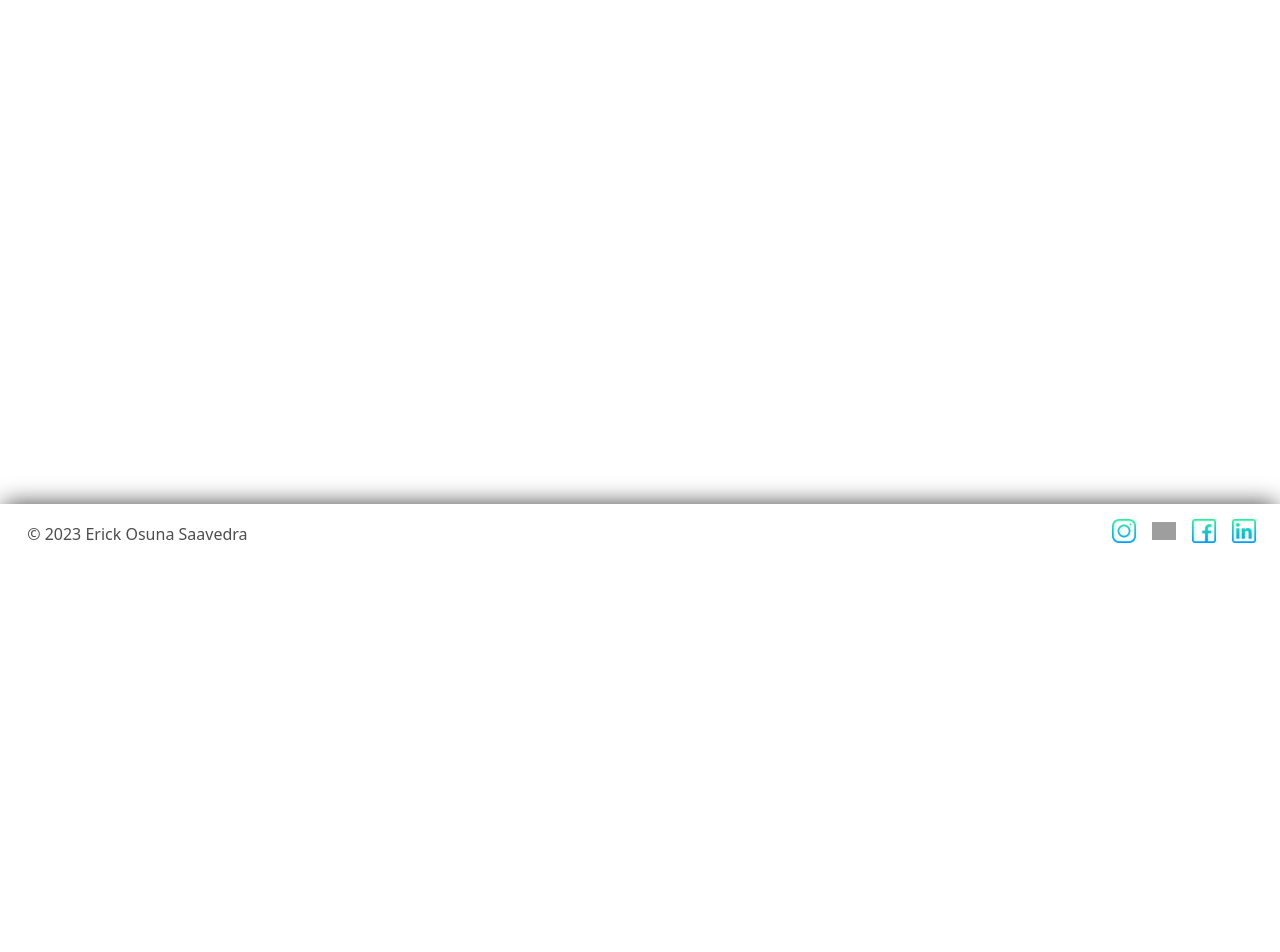
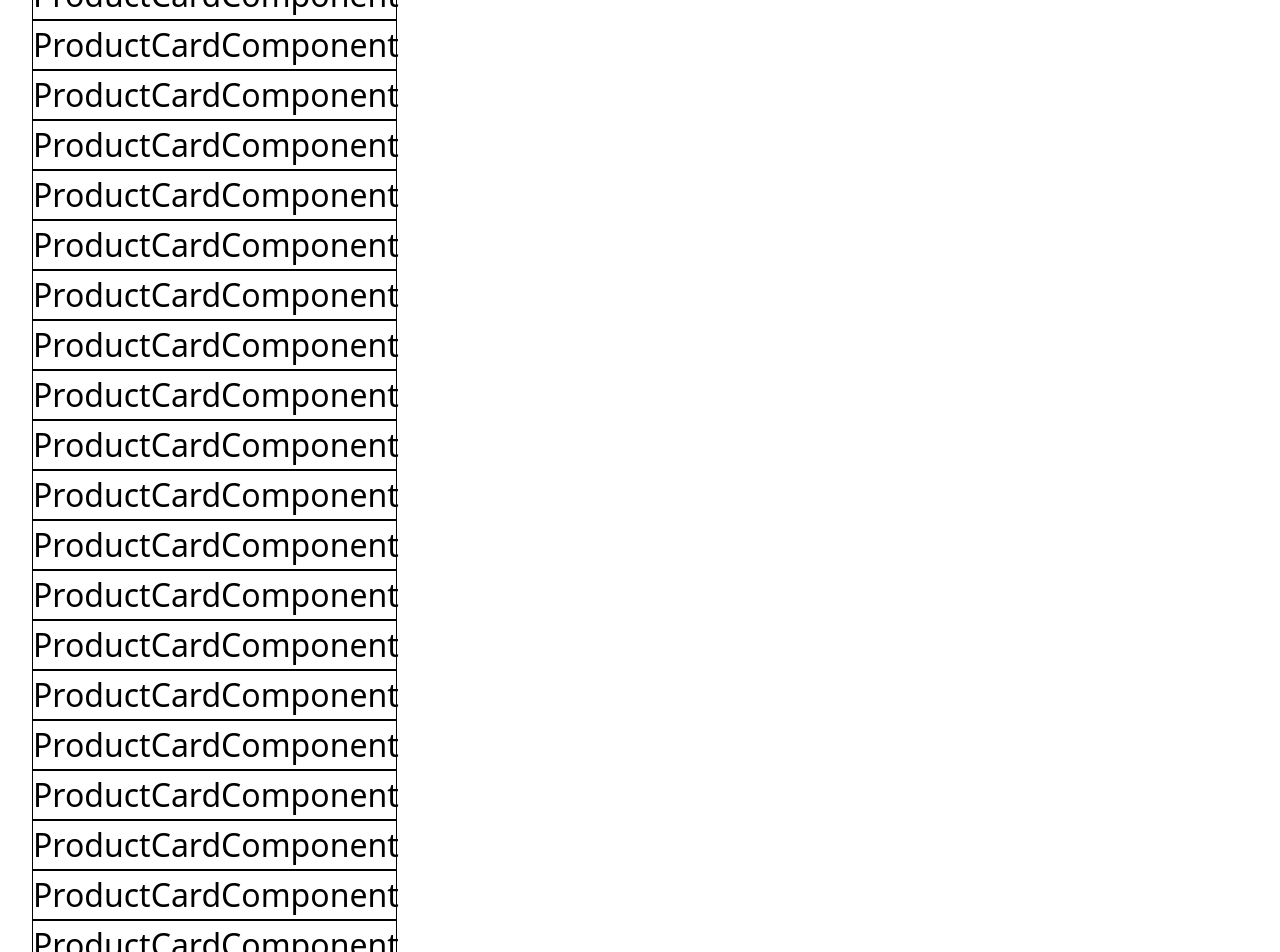
Before and after one commit to ErickOsuna/1era-preentrega-react-erick-osuna, a React (Create React App) app: page / in a window 1280 px wide. Shown: the part 240-1192 px from the top of the page. Before the commit the page ends 800 px from the top, so only its background shows below. Built offline with nearby package versions, Linux system fonts and the light colour scheme; grey boxes are pictures that could not be loaded; the HTML template or start-up script is replaced by a standard one.

Commit message:
Agregando Tarjetas de Productos

```diff
--- a/src/components/HeroComponent/HeroComponent.jsx
+++ /dev/null
@@ -1,8 +0,0 @@
-import React from 'react'
-import "./style.css";
-
-export const HeroComponent = () => {
-  return (
-    <div>HeroComponent</div>
-  )
-}
--- a/src/components/ItemListContainerComponent/ItemListContainerComponent.jsx
+++ b/src/components/ItemListContainerComponent/ItemListContainerComponent.jsx
@@ -9,6 +9,26 @@ export const ItemListContainerComponent = (props) => {
     <div className='itemListContainer'>
         <p>{props.greeting}</p>
         <ProductCardComponent/>
+        <ProductCardComponent/>
+        <ProductCardComponent/>
+        <ProductCardComponent/>
+        <ProductCardComponent/>
+        <ProductCardComponent/>
+        <ProductCardComponent/>
+        <ProductCardComponent/>
+        <ProductCardComponent/>
+        <ProductCardComponent/>
+        <ProductCardComponent/>
+        <ProductCardComponent/>
+        <ProductCardComponent/>
+        <ProductCardComponent/>
+        <ProductCardComponent/>
+        <ProductCardComponent/>
+        <ProductCardComponent/>
+        <ProductCardComponent/>
+        <ProductCardComponent/>
+        <ProductCardComponent/>
+        <ProductCardComponent/>
     </div>
   )
 }
--- a/src/components/index.js
+++ b/src/components/index.js
@@ -5,4 +5,3 @@ export * from "./CartWidgetComponent/CartWidgetComponent";
 export * from "./ItemListContainerComponent/ItemListContainerComponent";
 export * from "./FooterComponent/FooterComponent";
 export * from "./ProductCardComponent/ProductCardComponent";
-export * from "./HeroComponent/HeroComponent";
```
Also changed, not shown: src/components/HeroComponent/style.css (deleted).
